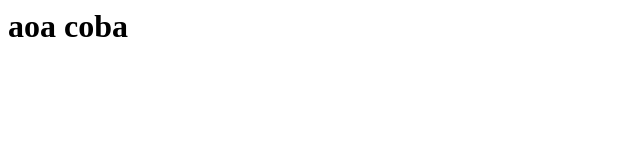
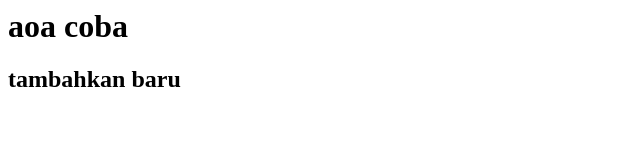
Before and after one commit to wildandamar4/ujicoba, a plain HTML site: page index.html in a window 1280 px wide. Shown: the whole page, without its empty margins (0-640 px from the left). Drawn offline with Linux system fonts and the light colour scheme.

Commit message:
tambahkan baru

```diff
--- a/index.html
+++ b/index.html
@@ -1 +1,2 @@
 <h1>aoa coba</h1>
+<h2>tambahkan baru</h2>
```
